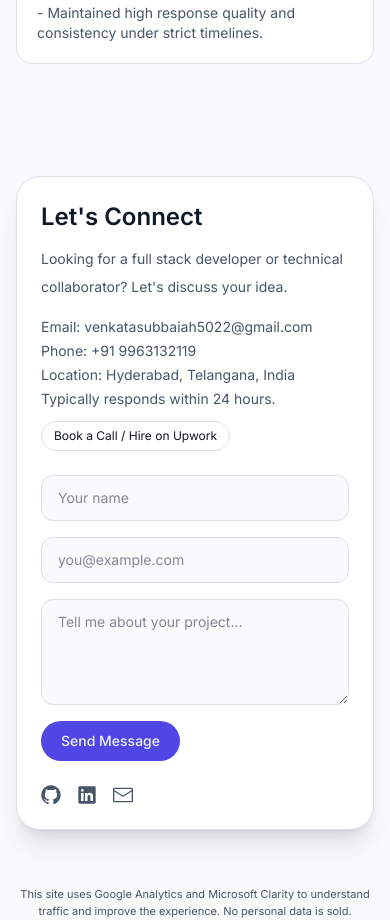
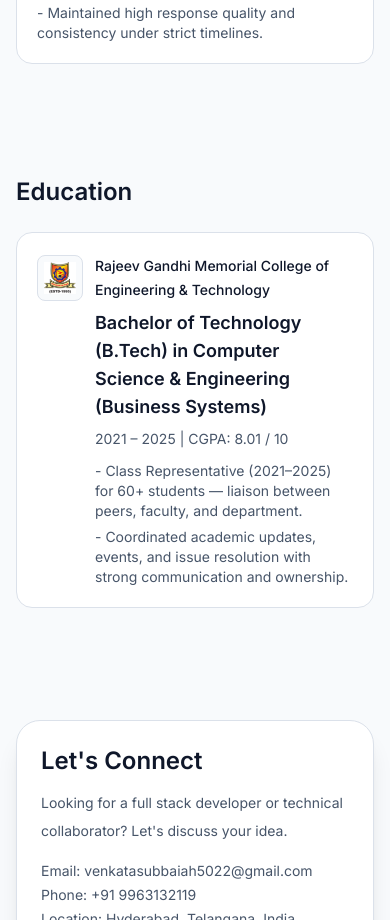
Before and after one commit to VenkataSubbaiah5022/My_Portfolio, a Next.js app: page / in a window 390 px wide. Shown: the part 9080-10000 px from the top of the page. Built offline with nearby package versions, Linux system fonts and the light colour scheme; no server answers.

Commit message:
feat: add EducationSection component and update Navbar links to include Education

```diff
--- a/src/app/page.tsx
+++ b/src/app/page.tsx
@@ -1,5 +1,6 @@
 import { AboutSection } from "@/components/AboutSection";
 import { ContactSection } from "@/components/ContactSection";
+import { EducationSection } from "@/components/EducationSection";
 import { EngineeringChallengesSection } from "@/components/EngineeringChallengesSection";
 import { ExperienceSection } from "@/components/ExperienceSection";
 import { GitHubProofSection } from "@/components/GitHubProofSection";
@@ -25,6 +26,7 @@ export default function Home() {
       <GitHubProofSection />
       <SkillsSection />
       <ExperienceSection />
+      <EducationSection />
       <ContactSection />
       <QuickActionsFab />
       <SectionViewTracker />
--- /dev/null
+++ b/src/components/EducationSection.tsx
@@ -0,0 +1,87 @@
+"use client";
+
+import { motion } from "framer-motion";
+import Image from "next/image";
+import { trackOutboundClick } from "@/lib/analytics";
+
+const collegeLogo = "/education/rgmcet-logo.png";
+
+const education = [
+  {
+    period: "2021 – 2025",
+    degree:
+      "Bachelor of Technology (B.Tech) in Computer Science & Engineering (Business Systems)",
+    college: {
+      name: "Rajeev Gandhi Memorial College of Engineering & Technology",
+      url: "https://www.rgmcet.edu.in/",
+    },
+    score: "CGPA: 8.01 / 10",
+    highlights: [
+      "Class Representative (2021–2025) for 60+ students — liaison between peers, faculty, and department.",
+      "Coordinated academic updates, events, and issue resolution with strong communication and ownership.",
+    ],
+  },
+];
+
+export function EducationSection() {
+  return (
+    <section id="education" className="mx-auto w-full max-w-6xl px-4 py-14 md:py-16">
+      <h2 className="mb-6 text-2xl font-semibold md:mb-8 md:text-3xl">Education</h2>
+      <div className="space-y-4">
+        {education.map((item, idx) => (
+          <motion.article
+            key={item.degree}
+            initial={{ opacity: 0, x: -12 }}
+            whileInView={{ opacity: 1, x: 0 }}
+            viewport={{ once: true, amount: 0.2 }}
+            transition={{ duration: 0.45, delay: idx * 0.1 }}
+            className="rounded-2xl border border-border bg-card p-5"
+          >
+            <div className="flex items-start gap-3">
+              <a
+                href={item.college.url}
+                target="_blank"
+                rel="noreferrer"
+                onClick={() =>
+                  trackOutboundClick("RGMCE", item.college.url, "education")
+                }
+                className="mt-0.5 shrink-0 rounded-lg border border-border bg-background p-1.5 transition hover:border-primary/30"
+                aria-label="Rajeev Gandhi Memorial College of Engineering and Technology"
+              >
+                <Image
+                  src={collegeLogo}
+                  alt="RGMCE college logo"
+                  width={32}
+                  height={32}
+                  className="h-8 w-8 object-contain"
+                />
+              </a>
+              <div className="min-w-0 flex-1">
+                <a
+                  href={item.college.url}
+                  target="_blank"
+                  rel="noreferrer"
+                  onClick={() =>
+                    trackOutboundClick("RGMCE", item.college.url, "education")
+                  }
+                  className="text-sm font-medium text-foreground transition hover:text-primary"
+                >
+                  {item.college.name}
+                </a>
+                <h3 className="mt-2 text-lg font-semibold md:text-xl">{item.degree}</h3>
+                <p className="mt-2 text-sm text-muted-foreground">
+                  {item.period} | {item.score}
+                </p>
+                <ul className="mt-3 space-y-1.5 text-sm text-muted-foreground">
+                  {item.highlights.map((point) => (
+                    <li key={point}>- {point}</li>
+                  ))}
+                </ul>
+              </div>
+            </div>
+          </motion.article>
+        ))}
+      </div>
+    </section>
+  );
+}
--- a/src/components/Navbar.tsx
+++ b/src/components/Navbar.tsx
@@ -12,6 +12,7 @@ const links = [
   { href: "#publications", label: "Publications" },
   { href: "#skills", label: "Skills" },
   { href: "#experience", label: "Experience" },
+  { href: "#education", label: "Education" },
   { href: "#contact", label: "Contact" },
 ];
 
```
Also changed, not shown: public/education/rgmcet-logo.png (added).
